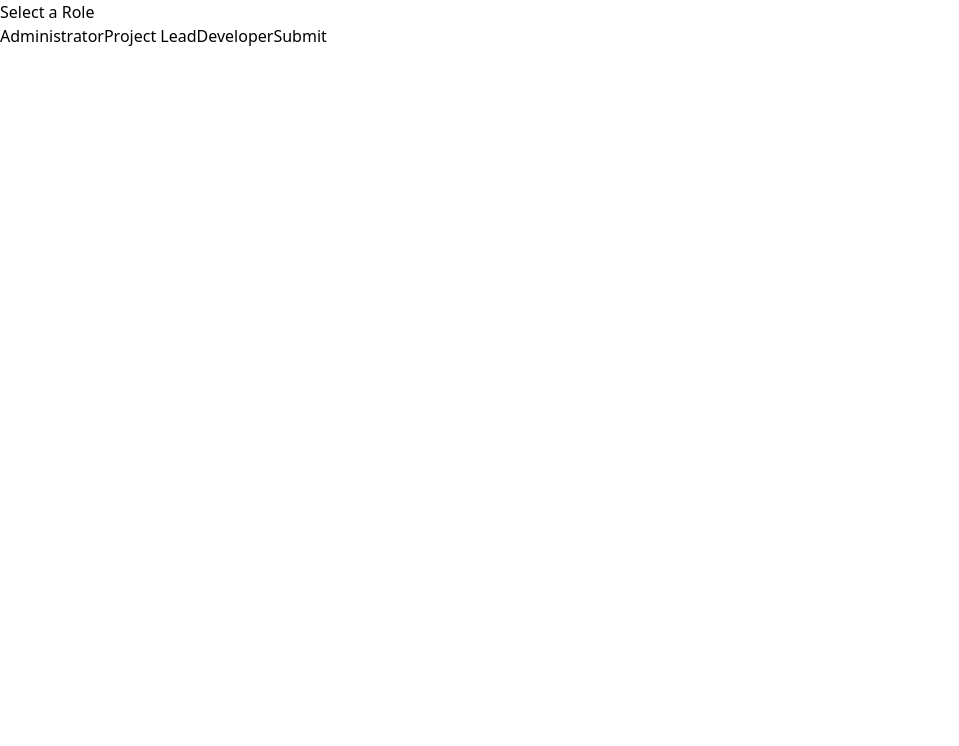
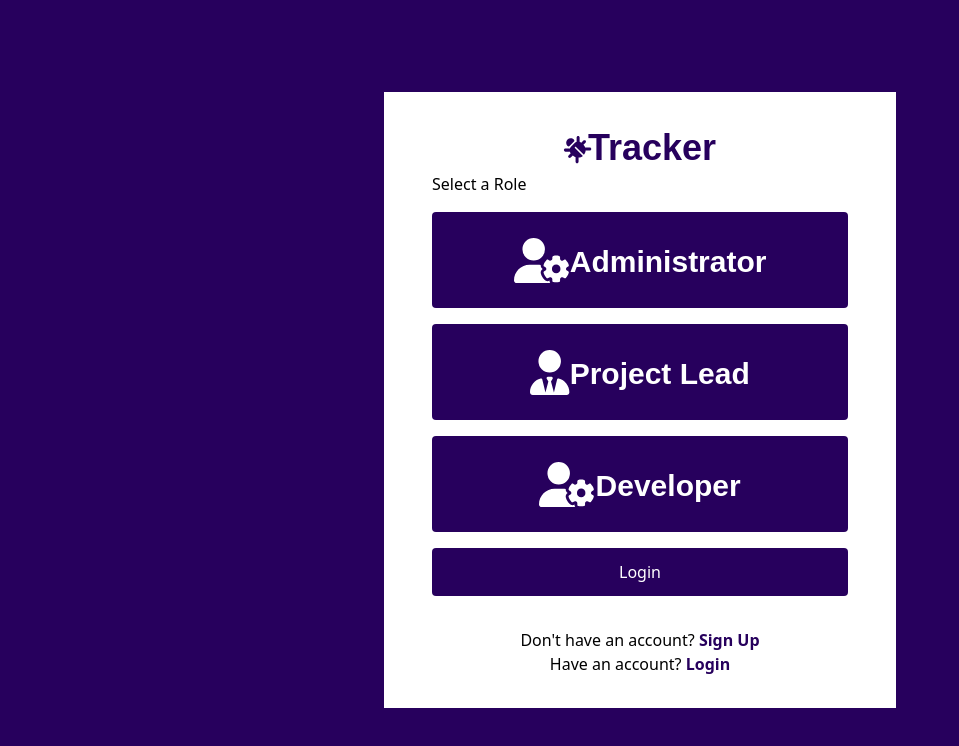
Before and after one commit to aaronlmjohnson/issue-tracker, a React (Create React App) app in the folder client/: page /guest-login in a window 1280 px wide. Shown: the top 746 px of the page, without its empty margins (0-959 px from the left). Built offline with nearby package versions, Linux system fonts and the light colour scheme.

Commit message:
added styling to login and guest login

```diff
--- /dev/null
+++ b/client/src/components/AuthLinks.tsx
@@ -0,0 +1,20 @@
+const AuthLinks = (props:any)=>{
+    return(
+        <div className="flex flex-col items-center">
+                <p className="">
+                    {props.firstContent[0]}
+                    <a href={props.firstLink} className="text-primary font-bold">
+                        {props.firstContent[1]}
+                    </a>
+                </p>
+                <p className="">
+                    {props.secondContent[0]}
+                    <a href={props.secondLink} className="text-primary font-bold">
+                        {props.secondContent[1]}
+                    </a>
+                </p>
+        </div>
+    )
+}
+
+export default AuthLinks;
--- /dev/null
+++ b/client/src/components/FormLogo.tsx
@@ -0,0 +1,19 @@
+import { FontAwesomeIcon } from '@fortawesome/react-fontawesome';
+import { faBug } from '@fortawesome/free-solid-svg-icons';
+
+const FormLogo = ()=>{
+    const Logo = <FontAwesomeIcon icon={faBug} className="rotate-45 text-primary" size="xl"/>
+
+    return(
+        <div className="h-12 w-auto flex justify-center center-content">
+            <div className="flex center-content justify-content w-fit h-fit my-auto">
+                {Logo}
+            </div>
+            <h1 className="font-primary font-extrabold text-4xl text-primary my-auto">
+                Tracker
+            </h1>
+        </div>
+    )
+}
+
+export default FormLogo;
--- a/client/src/components/GuestLoginForm.tsx
+++ b/client/src/components/GuestLoginForm.tsx
@@ -1,5 +1,7 @@
 import useFormHandler from "../hooks/useFormHandler";
 import { useLogin } from "../hooks/useLogin";
+import GuestRoleButton from "./GuestRoleButton";
+import SubmitButton from "./SubmitButton";
 
 const GuestLoginForm = ()=>{
     const {form, handleChange} = useFormHandler({
@@ -13,16 +15,19 @@ const GuestLoginForm = ()=>{
     }
 
     return (
-        <form  method="POST"  onSubmit={handleSubmit}>
+        <form  method="POST" className="flex flex-col gap-y-4 justify-center w-auto mb-8 mt-4" onSubmit={handleSubmit}>
             {
                 ["Administrator", "Project Lead", "Developer"].map((roleName:string)=>{
                     return (
-                    <button onClick={(e:any)=> handleChange(e, "role")} value={roleName} key={crypto.randomUUID()}>
-                        {roleName}
-                    </button>);
+                        <GuestRoleButton
+                            setter={(e:any)=> handleChange(e, "role")}
+                            key={crypto.randomUUID()}
+                            roleName={roleName}
+                        />
+                    )
                 })
             }
-            <button>Submit</button>
+            <SubmitButton content={"Login"}/>
         </form>
     );
 }
--- /dev/null
+++ b/client/src/components/GuestRoleButton.tsx
@@ -0,0 +1,25 @@
+import { FontAwesomeIcon } from '@fortawesome/react-fontawesome';
+import { faUserShield } from '@fortawesome/free-solid-svg-icons';
+import { faUserTie } from '@fortawesome/free-solid-svg-icons';
+import { faUserCog } from '@fortawesome/free-solid-svg-icons';
+
+const GuestRoleButton = (props:any)=>{
+    let role = null;
+    if(props.roleName === "Administrato") role = faUserShield;
+    if(props.roleName === "Project Lead") role = faUserTie;
+    else role = faUserCog;
+    const adminIcon = <FontAwesomeIcon icon={role} className="text-white" size="xl"/>
+
+    return (
+        <button
+                className="h-24 font-secondary font-bold text-white text-3xl bg-primary rounded"
+                onClick={props.setter}
+                value={props.roleName}
+                key={crypto.randomUUID()}
+        >
+            {adminIcon}{props.roleName}
+        </button>
+    );
+}
+
+export default GuestRoleButton;
--- a/client/src/components/LoginForm.tsx
+++ b/client/src/components/LoginForm.tsx
@@ -5,6 +5,7 @@ import FormError from "./FormError";
 import useFormHandler from "../hooks/useFormHandler";
 import TextInput from "./TextInput";
 import PasswordInput from "./PasswordInput";
+import SubmitButton from "./SubmitButton";
 
 const LoginForm = ()=>{
 
@@ -23,22 +24,24 @@ const LoginForm = ()=>{
     }
 
     return (
-        <form action="" method="POST" className="sign-up-form text-base font-normal" onSubmit={handleSubmit}>
+        <form action="" method="POST" className="flex flex-col gap-y-4 justify-center w-auto my-8" onSubmit={handleSubmit}>
             <TextInput
                 forValue={"email"}
                 classValue={"email-input"}
-                label={"Email:"}
+                label={"Email"}
                 value={form.email}
+                placeholder={"Enter email"}
                 setter={(e:any) => handleChange(e, 'email')}
             />
             <PasswordInput
                 forValue={"password"}
                 classValue={"password-input"}
                 value={form.password}
-                label={"Password:"}
+                label={"Password"}
+                placeholder={"Enter password"}
                 setter={(e:any) => handleChange(e, 'password')}
             />
-            <button>Submit</button>
+            <SubmitButton content={"Login"}/>
             {error && <FormError error= {error}/>}
 
 
--- a/client/src/components/SignUpForm.tsx
+++ b/client/src/components/SignUpForm.tsx
@@ -5,6 +5,7 @@ import TextInput from "./TextInput";
 import PasswordInput from "./PasswordInput";
 import ComboBox from "./ComboBox";
 import { useFetchData } from "../hooks/useFetchData";
+import SubmitButton from "./SubmitButton";
 
 const SignUpForm = ()=>{
 
@@ -60,8 +61,7 @@ const SignUpForm = ()=>{
                     placeholder={"Enter password"}
                     setter = {(e:any)=> handleChange(e, "password")}
                 />
-
-                <button className="bg-primary text-white w-auto h-12 p-2.5 rounded">Sign up</button>
+                <SubmitButton content={"Sign Up"}/>
                 {error && <FormError error= {error}/>}
             </form>
     );
--- /dev/null
+++ b/client/src/components/SubmitButton.tsx
@@ -0,0 +1,9 @@
+const SubmitButton = (props:any)=>{
+    return (
+        <button className="bg-primary text-white w-auto h-12 p-2.5 rounded">
+            {props.content}
+        </button>
+    )
+}
+
+export default SubmitButton;
--- a/client/src/pages/GuestLoginPage.tsx
+++ b/client/src/pages/GuestLoginPage.tsx
@@ -1,9 +1,21 @@
+import FormLogo from "../components/FormLogo";
 import GuestLoginForm from "../components/GuestLoginForm";
+import AuthLinks from "../components/AuthLinks";
 
 const GuestLoginPage = ()=>{
-    return (<div>
-        <h1>Select a Role</h1>
-        <GuestLoginForm />
+    return (
+    <div className="bg-primary bg-opacity-[100] flex h-screen">
+        <div className="m-auto bg-white h-fit max-w-lg min-w-fit w-1/2 py-8 px-12 ">
+            <FormLogo />
+            <h1 >Select a Role</h1>
+            <GuestLoginForm />
+            <AuthLinks
+                firstLink={"/sign-up"}
+                secondLink={"/login"}
+                firstContent={["Don't have an account? ", "Sign Up"]}
+                secondContent={["Have an account? ", "Login"]}
+            />
+        </div>
     </div>);
 }
 
--- a/client/src/pages/SignUp.tsx
+++ b/client/src/pages/SignUp.tsx
@@ -1,19 +1,19 @@
 import SignUpForm from "../components/SignUpForm";
 import LoginForm from "../components/LoginForm";
-import ReactDOM from 'react-dom'
-import { FontAwesomeIcon } from '@fortawesome/react-fontawesome'
-import { faBug } from '@fortawesome/free-solid-svg-icons'
+import AuthLinks from "../components/AuthLinks";
+import FormLogo from "../components/FormLogo";
 
-const Logo = <FontAwesomeIcon icon={faBug} className="rotate-45 text-primary" size="xl"/>
 
 const displaySignup = ()=>{
     return (
         <>
             <SignUpForm />
-            <div className="flex flex-col items-center">
-                <p className="">Have an Account? <a href="/login" className="text-primary font-bold">Sign In</a></p>
-                <p className="">Continue as <a href="/guest-login" className="text-primary font-bold">Guest</a></p>
-            </div>
+            <AuthLinks
+                firstLink={"/login"}
+                secondLink={"/guest-login"}
+                firstContent={["Have an account? ", "Sign In"]}
+                secondContent={["Continue as ", "Guest"]}
+            />
         </>
     );
 }
@@ -22,10 +22,12 @@ const displayLogin = ()=>{
     return (
         <>
             <LoginForm />
-            <div className="flex w-auto justiy-content center-content">
-                <p className="">Have an Account? <a href="/sign-up">Sign up</a></p>
-                <p className=""><a href="/guest-login">Continue as Guest</a></p>
-            </div>
+            <AuthLinks
+                firstLink={"/sign-up"}
+                secondLink={"/guest-login"}
+                firstContent={["Don't have an account? ", "Sign Up"]}
+                secondContent={["Continue as ", "Guest"]}
+            />
         </>
     );
 }
@@ -33,11 +35,8 @@ const displayLogin = ()=>{
 const SignUp = (props: any)=>{
     return (
         <div className="bg-primary bg-opacity-[100] flex h-screen">
-            <div className="m-auto bg-white h-fit max-w-lg min-w-xs w-1/2 py-8 px-12 ">
-                <div className="h-12 w-auto flex justify-center center-content">
-                    <div className="flex center-content justify-content w-fit h-fit my-auto">{Logo}</div>
-                    <h1 className="font-primary font-extrabold text-4xl text-primary my-auto">Tracker</h1>
-                </div>
+            <div className="m-auto bg-white h-fit max-w-lg min-w-fit w-1/2 py-8 px-12 ">
+                <FormLogo />
                 {props.page === "signup" && displaySignup()}
                 {props.page === "login" && displayLogin()}
             </div>
```
